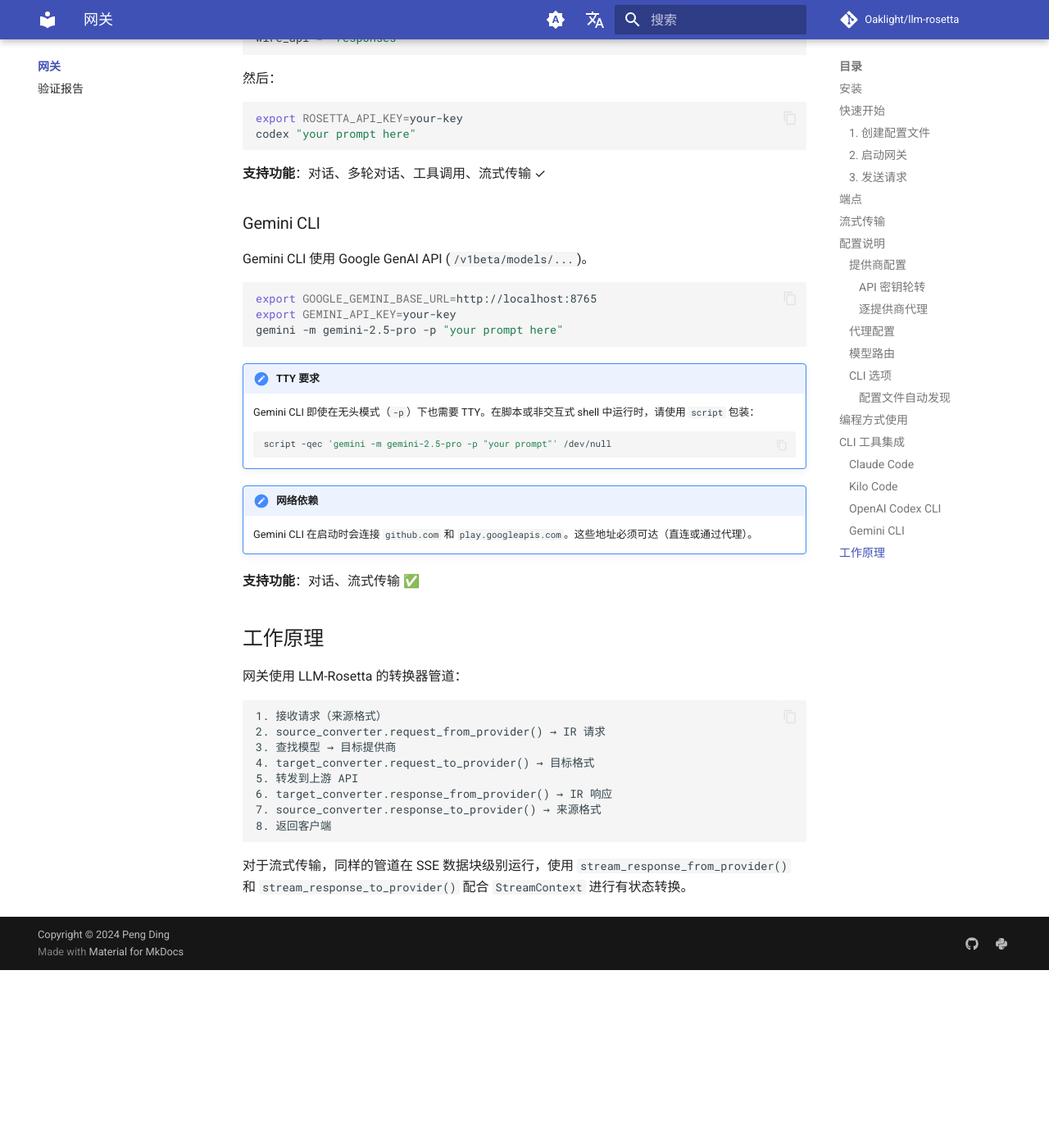
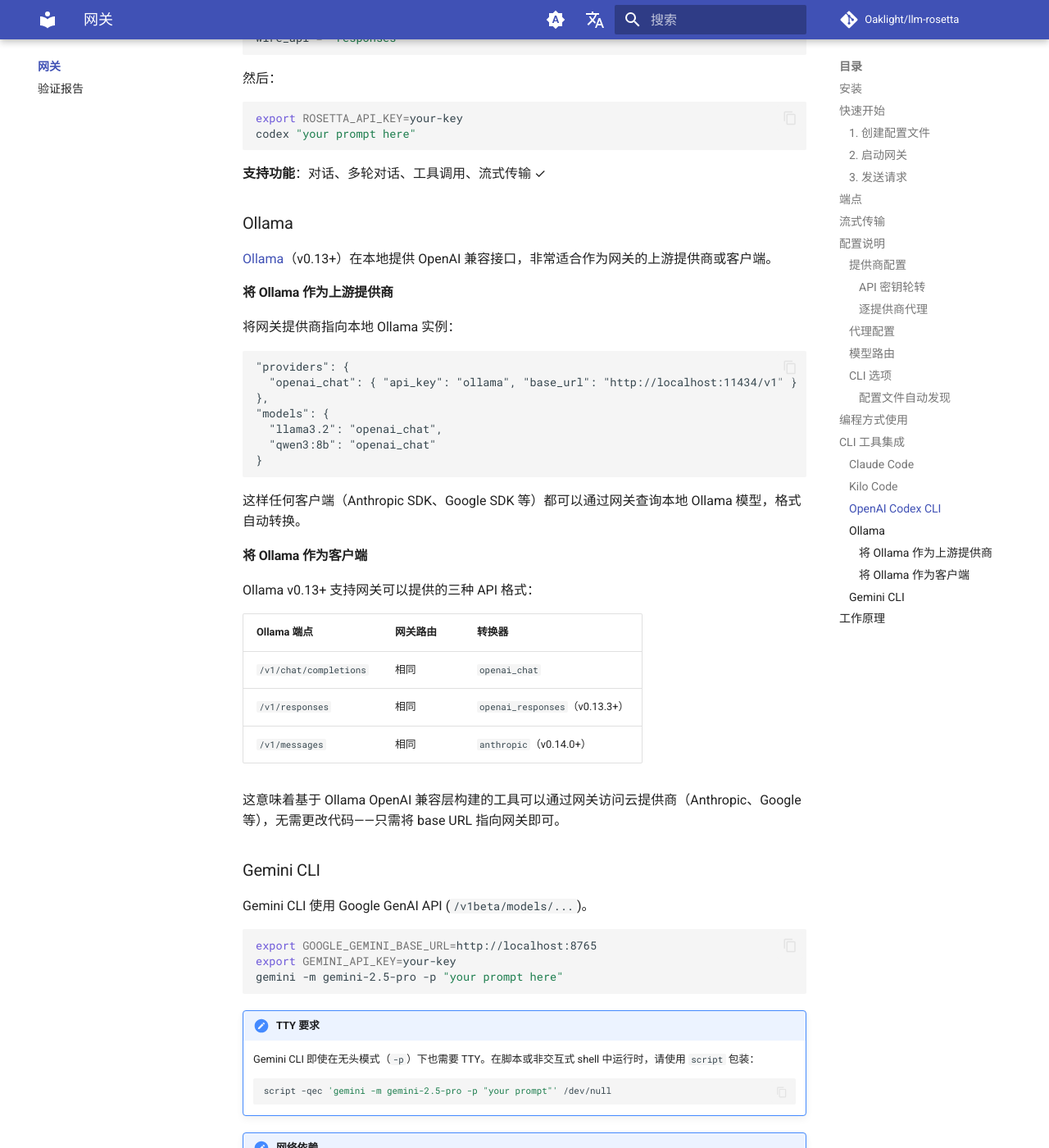
Before and after one commit to Oaklight/llm-rosetta, an MkDocs documentation site: the page built from docs/gateway/index.md, in a window 1280 px wide and 1400 px high, scrolled down 7115 px. Shown: the whole window at 82% size. Built offline with MkDocs 1.6.1 and Material for MkDocs 9.7.7, drawn with Linux system fonts in a browser that asks for light colours; comment, search, counter and statistics services are not loaded; before the commit the page ends 8298 px from its top, so only the background shows below that.

Commit message:
docs: add Ollama compatibility section to gateway docs
Cover Ollama as both upstream provider and client target, with
config examples and endpoint mapping table.

````diff
--- a/docs/gateway/index.md
+++ b/docs/gateway/index.md
@@ -345,6 +345,38 @@
 
 **支持功能**：对话、多轮对话、工具调用、流式传输 ✓
 
+### Ollama
+
+[Ollama](https://ollama.com/)（v0.13+）在本地提供 OpenAI 兼容接口，非常适合作为网关的上游提供商或客户端。
+
+#### 将 Ollama 作为上游提供商
+
+将网关提供商指向本地 Ollama 实例：
+
+```jsonc
+"providers": {
+  "openai_chat": { "api_key": "ollama", "base_url": "http://localhost:11434/v1" }
+},
+"models": {
+  "llama3.2": "openai_chat",
+  "qwen3:8b": "openai_chat"
+}
+```
+
+这样任何客户端（Anthropic SDK、Google SDK 等）都可以通过网关查询本地 Ollama 模型，格式自动转换。
+
+#### 将 Ollama 作为客户端
+
+Ollama v0.13+ 支持网关可以提供的三种 API 格式：
+
+| Ollama 端点 | 网关路由 | 转换器 |
+|---|---|---|
+| `/v1/chat/completions` | 相同 | `openai_chat` |
+| `/v1/responses` | 相同 | `openai_responses`（v0.13.3+） |
+| `/v1/messages` | 相同 | `anthropic`（v0.14.0+） |
+
+这意味着基于 Ollama OpenAI 兼容层构建的工具可以通过网关访问云提供商（Anthropic、Google 等），无需更改代码——只需将 base URL 指向网关即可。
+
 ### Gemini CLI
 
 Gemini CLI 使用 Google GenAI API (`/v1beta/models/...`)。
````
